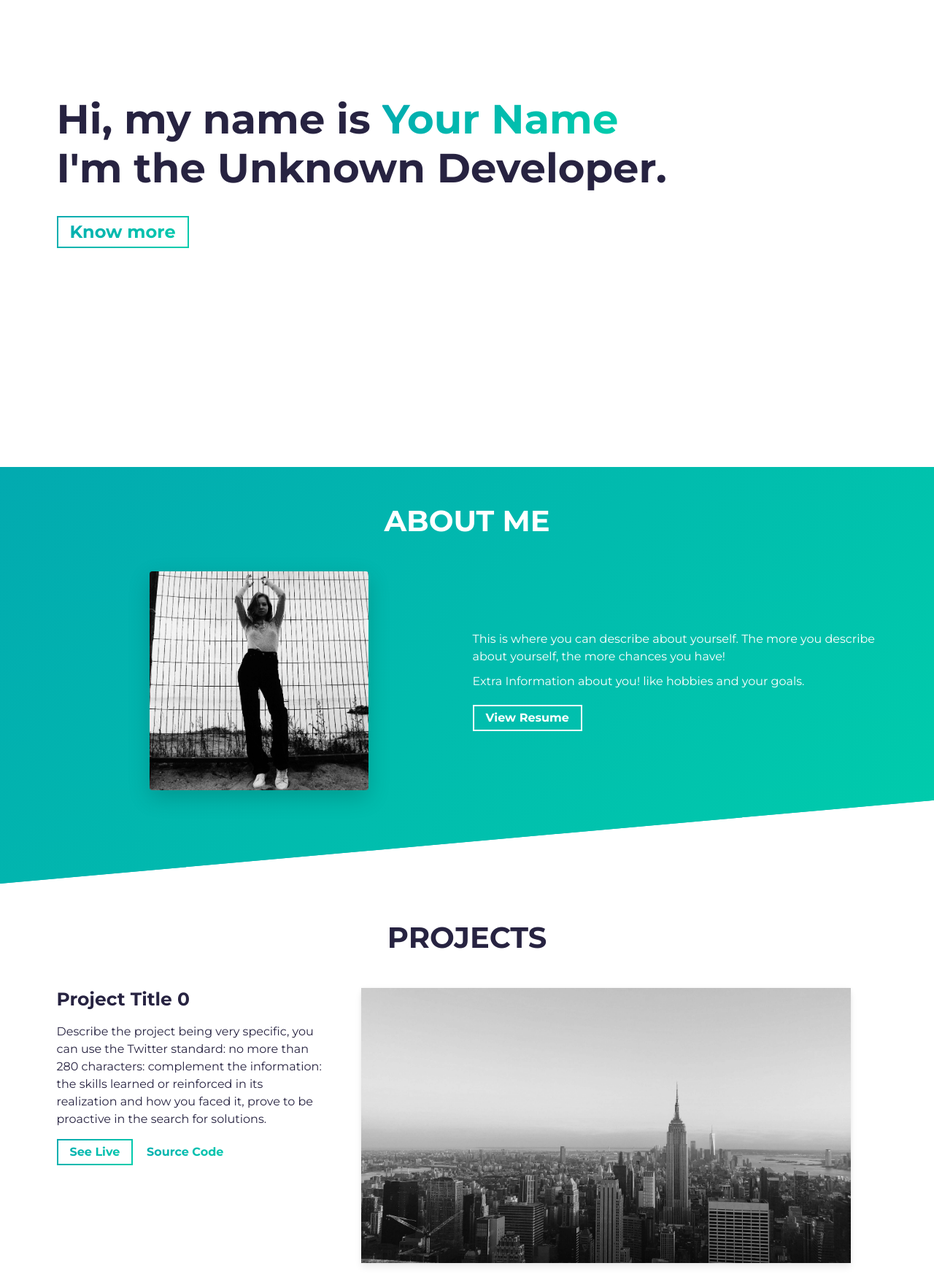
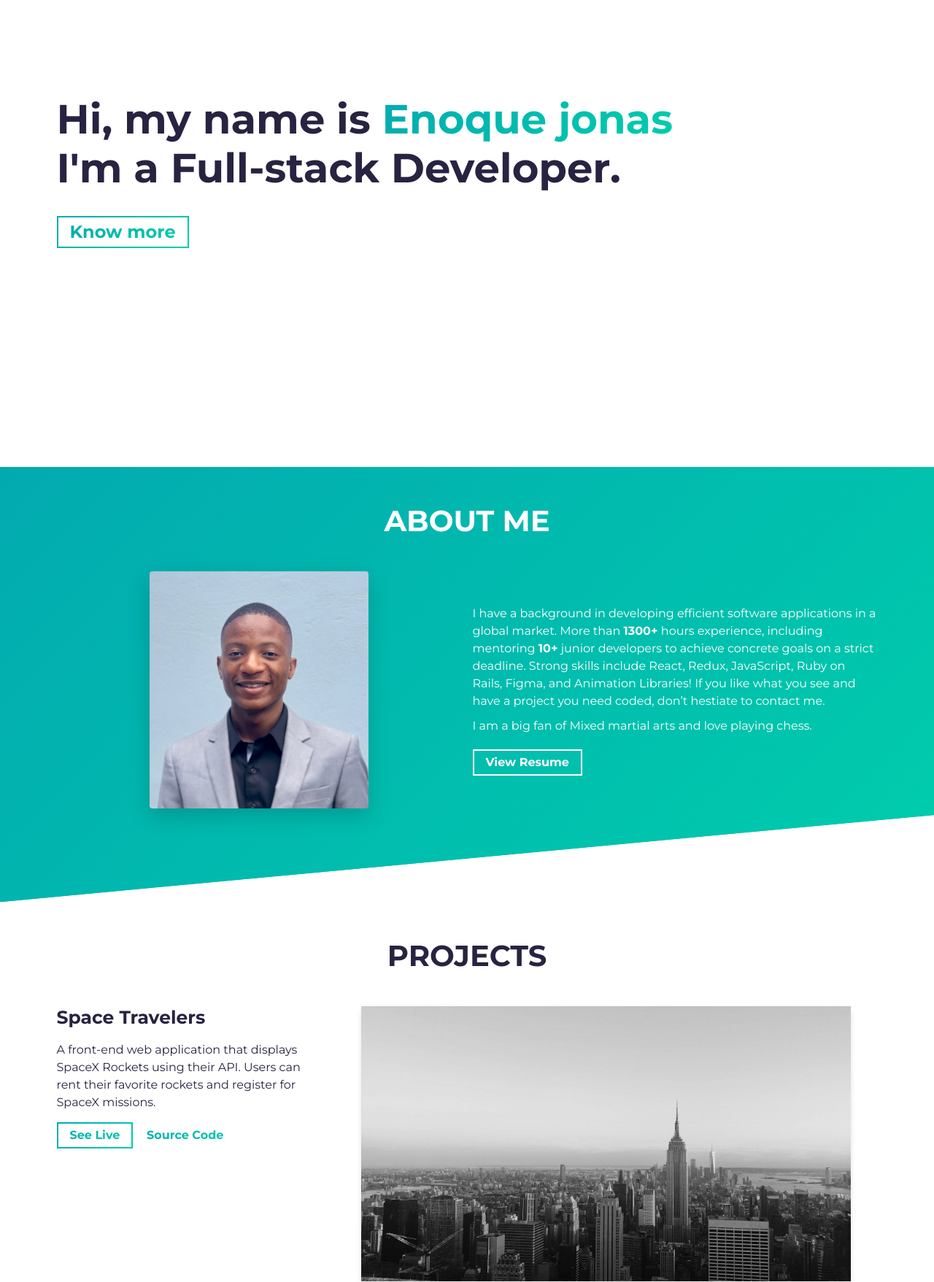
Before and after one commit to enoqueJonas/enoqueJonas.github.io, a website built with Parcel: page src/index.html in a window 1280 px wide. Shown: the part 160-1917 px from the top of the page at 73% size. Built offline with nearby package versions, Linux system fonts and the light colour scheme.

Commit message:
UPDATE About me and add on project

```diff
--- a/src/index.html
+++ b/src/index.html
@@ -18,11 +18,15 @@
     <link rel="shortcut icon" type="image/png" href="assets/favicon.png" />
 
     <!-- Todo: put here your site title -->
-    <title>[Your name here] | Developer</title>
+    <title>Enoque Macanda | Developer</title>
     <!-- Todo: add some coding keywords below - e.g: (javascript, yourusername, etc) -->
-    <meta name="keywords" content="[username], [name], skill" />
+    <meta name="keywords" content="enoqueJonas, Enoque, JavaScript" />
+    <meta name="keywords" content="enoqueJonas, Enoque, Ruby" />
+    <meta name="keywords" content="enoqueJonas, Enoque, Ruby on Rails" />
+    <meta name="keywords" content="enoqueJonas, Enoque, Redux" />
+    <meta name="keywords" content="enoqueJonas, Enoque, React" />
     <!-- Todo: improve your SEO by adding a small description of you -->
-    <meta name="description" content="[Your name here] | Developer" />
+    <meta name="description" content="Enoque Jonas | Developer" />
 
     <link
       rel="stylesheet"
@@ -46,9 +50,9 @@
     <section id="hero" class="jumbotron">
       <div class="container">
         <h1 class="hero-title load-hidden">
-          Hi, my name is <span class="text-color-main">Your Name</span>
+          Hi, my name is <span class="text-color-main">Enoque jonas</span>
           <br />
-          I'm the Unknown Developer.
+          I'm a Full-stack Developer.
         </h1>
         <p class="hero-cta load-hidden">
           <a rel="noreferrer" class="cta-btn cta-btn--hero" href="#about"
@@ -71,7 +75,7 @@
                 class="img-fluid rounded shadow-lg"
                 height="auto"
                 width="300px"
-                src="assets/profile.jpg"
+                src="assets/WhatsApp Image 2023-01-09 at 18.57.48.jpeg"
                 alt="Profile Image"
               />
             </div>
@@ -79,18 +83,17 @@
           <div class="col-md-6 col-sm-12">
             <div class="about-wrapper__info load-hidden">
               <p class="about-wrapper__info-text">
-                This is where you can describe about yourself. The more you
-                describe about yourself, the more chances you have!
+                I have a background in developing efficient software applications in a global market. More than <strong>1300+</strong> hours experience, including mentoring <strong>10+</strong> junior developers to achieve concrete goals on a strict deadline. Strong skills include React, Redux, JavaScript, Ruby on Rails, Figma, and Animation Libraries! If you like what you see and have a project you need coded, don’t hestiate to contact me.
               </p>
               <p class="about-wrapper__info-text">
-                Extra Information about you! like hobbies and your goals.
+                I am a big fan of Mixed martial arts and love playing chess.
               </p>
               <span class="d-flex mt-3">
                 <a
                   rel="noreferrer"
                   target="_blank"
                   class="cta-btn cta-btn--resume"
-                  href="assets/resume.pdf"
+                  href="assets/Resume Template 4 Final.pdf"
                 >
                   View Resume
                 </a>
@@ -112,12 +115,10 @@
           <div class="row">
             <div class="col-lg-4 col-sm-12">
               <div class="project-wrapper__text load-hidden">
-                <h3 class="project-wrapper__text-title">Project Title 0</h3>
+                <h3 class="project-wrapper__text-title">Space Travelers</h3>
                 <div>
                   <p class="mb-4">
-                    Describe the project being very specific, you can use the Twitter standard: no more than 280 characters:
-                    complement the information: the skills learned or reinforced in its realization and how you faced it,
-                    prove to be proactive in the search for solutions.
+                    A front-end web application that displays SpaceX Rockets using their API. Users can rent their favorite rockets and register for SpaceX missions.
                   </p>
                 </div>
                 <a
@@ -132,7 +133,7 @@
                   rel="noreferrer"
                   target="_blank"
                   class="cta-btn text-color-main"
-                  href="#!"
+                  href="https://github.com/enoqueJonas/space-travelers"
                 >
                   Source Code
                 </a>
```
Also changed, not shown: src/assets/WhatsApp Image 2023-01-09 at 18.57.48.jpeg (added), 5 other files.
